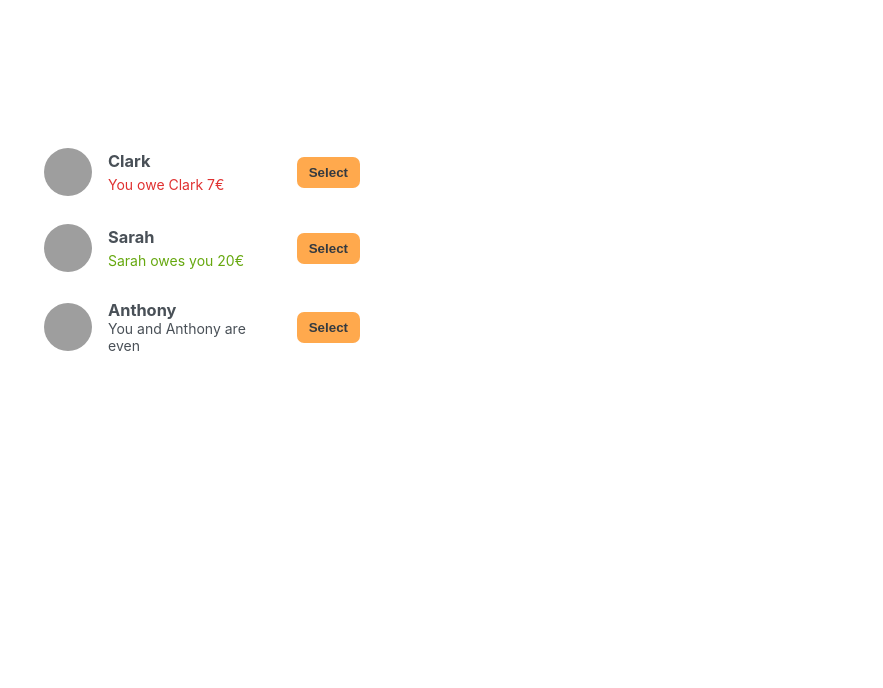
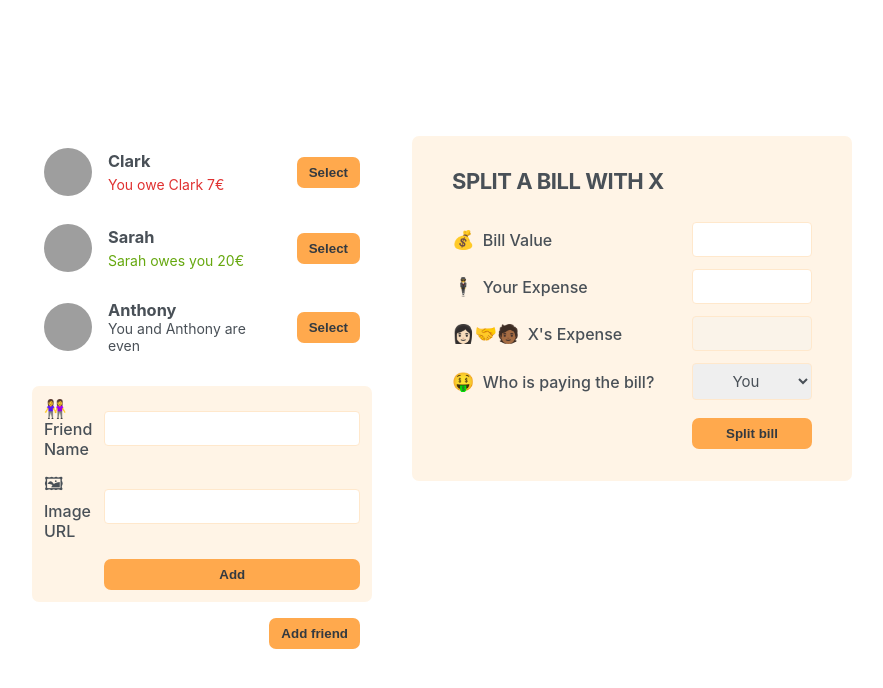
Before and after one commit to Ifeoluwa-cloud/Eat-n-split-App, a React (Create React App) app: page / in a window 1280 px wide. Shown: the top 688 px of the page, without its empty margins (198-1081 px from the left). Built offline with nearby package versions, Linux system fonts and the light colour scheme; grey boxes are pictures that could not be loaded.

Commit message:
FormSplitBill component added

```diff
--- a/src/App.js
+++ b/src/App.js
@@ -25,7 +25,11 @@
     <div className ="app">
       <div className="sidebar">
           <FriendsList />
+          <FormAddFriend />
+          <Button>Add friend</Button>
       </div>
+
+      <FormSplitBill />
     </div>
   );
 }
@@ -64,9 +68,52 @@
                   <p>
                       You and {friend.name} are even
                   </p>
-              )}
+          )}
 
-          <button className="button">Select</button>
+          <Button>Select</Button>
         </li>
   );
 }
+
+function Button({ children }) {
+  return (
+    <button className="button">{children}</button>
+  );
+}
+
+function FormAddFriend() {
+  return <form className="form-add-friend">
+    <label>👭Friend Name</label>
+    <input type="text" />
+
+    <label>🖼 Image URL</label>
+    <input type="text" />
+
+    <Button>Add</Button>
+  </form>
+}
+
+function FormSplitBill() {
+  return (
+    <form className="form-split-bill">
+        <h2>Split a bill with X</h2>
+
+        <label>💰 Bill Value</label>
+        <input type="text" />
+
+        <label>🕴 Your Expense</label>
+        <input type="text" />
+
+        <label>👩🏻‍🤝‍🧑🏾 X's Expense</label>
+        <input type="text" disabled/>
+
+        <label>🤑 Who is paying the bill?</label>
+        <select>
+          <option value="user">You</option>
+          <option value="friend">X</option>
+        </select>
+
+        <Button>Split bill</Button>
+    </form>
+  );
+}
```
